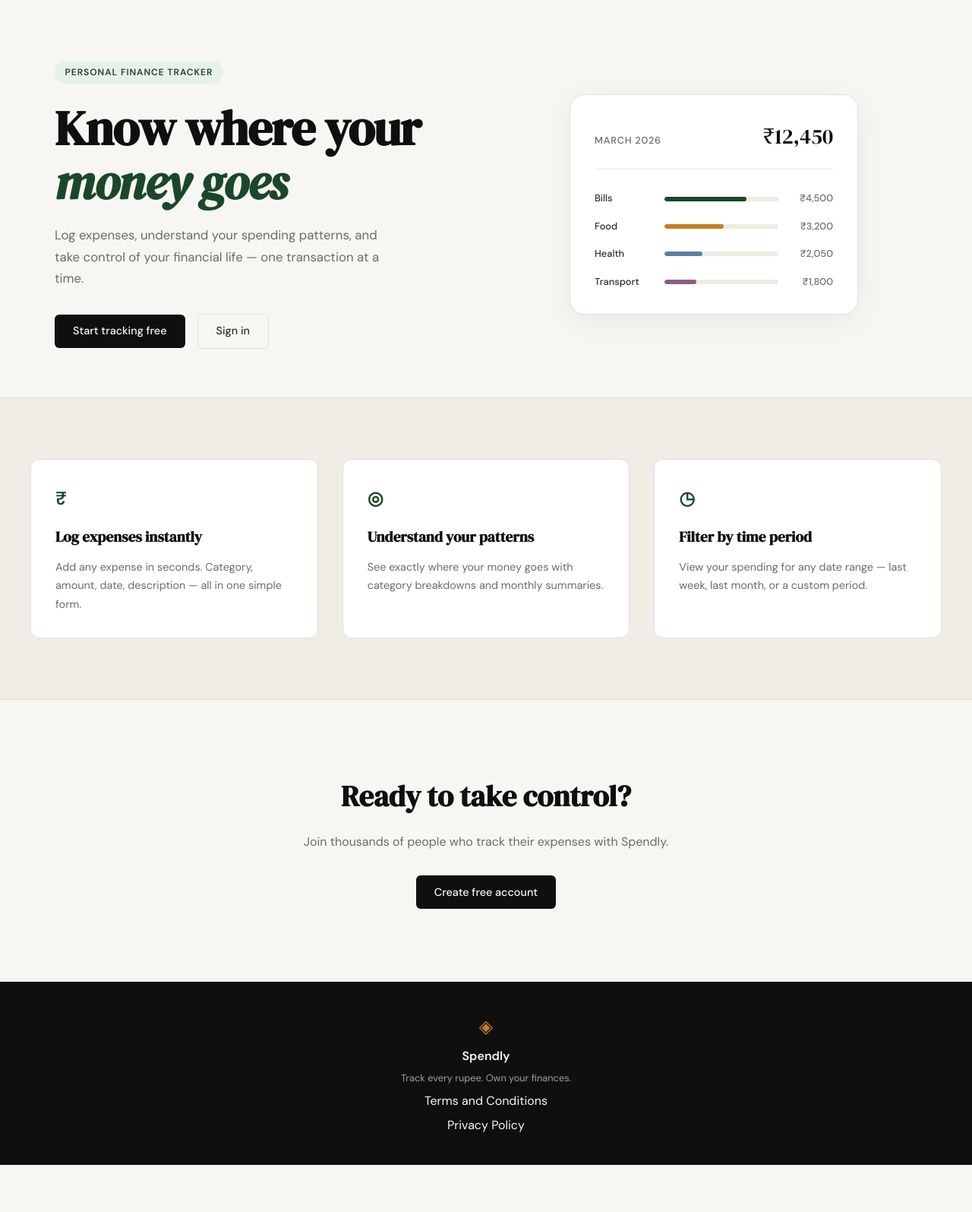
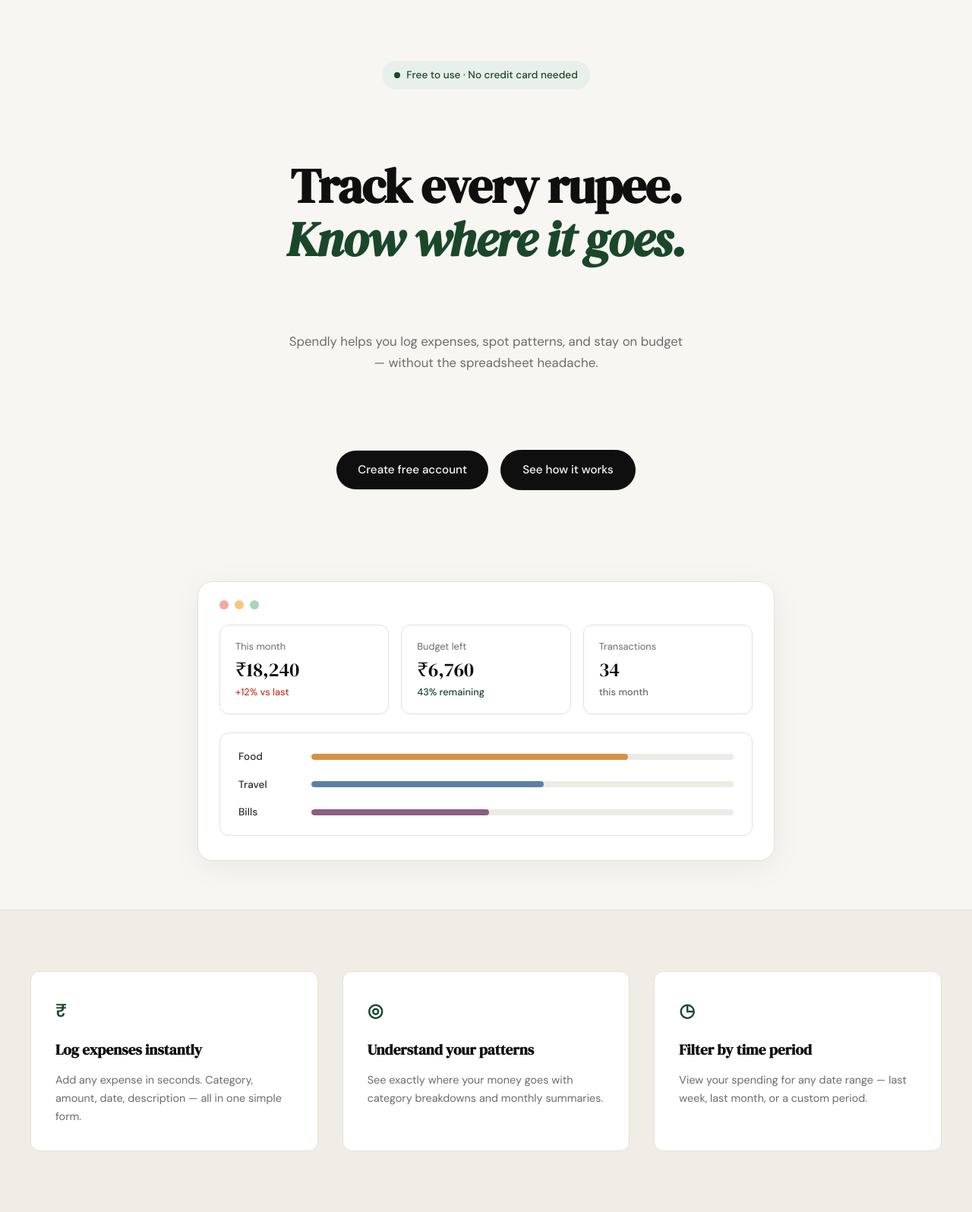
Before and after one commit to UTKARSH7385-sudo/spendly-true, a Flask app: page / in a window 1280 px wide. Shown: the part 61-1656 px from the top of the page at 76% size. Before the commit the page ends 1594 px from the top, so only its background shows below. Run offline with Flask 3, Linux system fonts and the light colour scheme.

Commit message:
landing: redesign hero section to match mockup

```diff
--- a/static/css/style.css
+++ b/static/css/style.css
@@ -528,3 +528,195 @@ a { color: inherit; text-decoration: none; }
     .nav-links a:not(.nav-cta) { display: none; }
     .hero { padding: 3rem 1rem 2rem; }
 }
+
+/* ------------------------------------------------------------------ */
+/* Hero — stacked (matches new design)                                 */
+/* ------------------------------------------------------------------ */
+
+.hero-stack {
+    display: flex;
+    flex-direction: column;
+    align-items: center;
+    text-align: center;
+    padding: 5rem 2rem 4rem;
+    max-width: var(--max-width);
+    margin: 0 auto;
+}
+
+/* Pill badge — green dot + sentence case, NOT uppercase */
+.hero-pill {
+    display: inline-flex;
+    align-items: center;
+    gap: 0.5rem;
+    background: var(--accent-light);
+    color: var(--accent);
+    font-size: 0.85rem;
+    font-weight: 500;
+    padding: 0.5rem 1rem;
+    border-radius: 999px;
+    margin-bottom: 1.75rem;
+}
+
+.hero-pill-dot {
+    width: 8px;
+    height: 8px;
+    border-radius: 50%;
+    background: var(--accent);
+    flex-shrink: 0;
+}
+
+/* Title — center-aligned, two lines, second line in green italic */
+.hero-title-2line {
+    text-align: center;
+    max-width: 760px;
+    margin-bottom: 1.25rem;
+}
+
+.hero-title-2line em {
+    color: var(--accent);
+    font-style: italic;
+}
+
+.hero-stack .hero-subtitle {
+    text-align: center;
+    max-width: 520px;
+    margin-bottom: 2.25rem;
+}
+
+.hero-stack .hero-actions {
+    justify-content: center;
+    margin-bottom: 3.5rem;
+}
+
+/* Pill-shaped buttons (screenshot buttons are pill-rounded) */
+.btn-pill {
+    border-radius: 999px;
+    padding: 0.85rem 1.75rem;
+    font-size: 0.95rem;
+}
+
+/* Make the second button look like the screenshot — dark outline, no fill */
+.hero-stack .btn-ghost.btn-pill {
+    background: var(--ink);
+    color: var(--paper);
+    border-color: var(--ink);
+}
+
+.hero-stack .btn-ghost.btn-pill:hover {
+    background: var(--accent);
+    border-color: var(--accent);
+    color: var(--paper);
+}
+
+/* Dashboard mock card */
+.dashboard-mock {
+    background: var(--paper-card);
+    border: 1px solid var(--border);
+    border-radius: var(--radius-lg);
+    padding: 1.5rem 1.75rem 2rem;
+    width: 100%;
+    max-width: 760px;
+    box-shadow: 0 8px 40px rgba(0,0,0,0.06);
+    text-align: left;
+}
+
+.dashboard-dots {
+    display: flex;
+    gap: 0.5rem;
+    margin-bottom: 1.25rem;
+}
+
+.dashboard-dot {
+    width: 12px;
+    height: 12px;
+    border-radius: 50%;
+    display: block;
+}
+
+.dashboard-dot-red    { background: #f4a8a0; }
+.dashboard-dot-amber  { background: #f6c87a; }
+.dashboard-dot-green  { background: #a8d4ba; }
+
+/* KPI tiles row */
+.dashboard-kpis {
+    display: grid;
+    grid-template-columns: repeat(3, 1fr);
+    gap: 1rem;
+    margin-bottom: 1.5rem;
+}
+
+.kpi-tile {
+    background: var(--paper-card);
+    border: 1px solid var(--border);
+    border-radius: var(--radius-md);
+    padding: 1.1rem 1.25rem;
+}
+
+.kpi-label {
+    font-size: 0.8rem;
+    color: var(--ink-muted);
+    margin-bottom: 0.35rem;
+}
+
+.kpi-value {
+    font-family: var(--font-display);
+    font-size: 1.6rem;
+    color: var(--ink);
+    margin-bottom: 0.4rem;
+    line-height: 1.1;
+}
+
+.kpi-delta {
+    font-size: 0.8rem;
+    font-weight: 500;
+}
+
+.kpi-delta-down    { color: var(--danger); }
+.kpi-delta-up      { color: var(--accent); }
+.kpi-delta-neutral { color: var(--ink-muted); }
+
+/* Bars card */
+.dashboard-bars {
+    background: var(--paper-card);
+    border: 1px solid var(--border);
+    border-radius: var(--radius-md);
+    padding: 1.25rem 1.5rem;
+    display: flex;
+    flex-direction: column;
+    gap: 0.9rem;
+}
+
+.bar-row {
+    display: grid;
+    grid-template-columns: 80px 1fr;
+    align-items: center;
+    gap: 1rem;
+}
+
+.bar-label {
+    font-size: 0.85rem;
+    font-weight: 500;
+    color: var(--ink-soft);
+}
+
+.bar-track {
+    height: 8px;
+    background: var(--border-soft);
+    border-radius: 999px;
+    overflow: hidden;
+}
+
+.bar-fill {
+    height: 100%;
+    border-radius: 999px;
+}
+
+.bar-food   { background: #d99043; }   /* warm orange */
+.bar-travel { background: #5b7fa6; }   /* muted blue */
+.bar-bills  { background: #8b5e83; }   /* muted purple */
+
+/* Stack dashboard tiles on small screens */
+@media (max-width: 640px) {
+    .dashboard-kpis { grid-template-columns: 1fr; }
+    .hero-stack { padding: 3rem 1.25rem 2.5rem; }
+}
--- a/templates/landing.html
+++ b/templates/landing.html
@@ -4,58 +4,59 @@
 
 {% block content %}
 
-<section class="hero">
-    <div class="hero-inner">
-        <div class="hero-badge">Personal Finance Tracker</div>
-        <h1 class="hero-title">
-            Know where your<br>
-            <em>money goes</em>
+<section class="hero hero-stack">
+    <div class="hero-pill">
+        <span class="hero-pill-dot"></span>
+        Free to use · No credit card needed
+    </div>
+    <h1 class="hero-title hero-title-2line">
+        Track every rupee.<br>
+        <em>Know where it goes.</em>
     </h1>
     <p class="hero-subtitle">
-            Log expenses, understand your spending patterns,
-            and take control of your financial life —
-            one transaction at a time.
+        Spendly helps you log expenses, spot patterns, and stay
+        on budget — without the spreadsheet headache.
     </p>
     <div class="hero-actions">
-            <a href="{{ url_for('register') }}" class="btn-primary">Start tracking free</a>
-            <a href="{{ url_for('login') }}" class="btn-ghost">Sign in</a>
+        <a href="{{ url_for('register') }}" class="btn-primary btn-pill">Create free account</a>
+        <a href="{{ url_for('login') }}" class="btn-ghost btn-pill">See how it works</a>
+    </div>
+
+    <div class="dashboard-mock">
+        <div class="dashboard-dots">
+            <span class="dashboard-dot dashboard-dot-red"></span>
+            <span class="dashboard-dot dashboard-dot-amber"></span>
+            <span class="dashboard-dot dashboard-dot-green"></span>
+        </div>
+        <div class="dashboard-kpis">
+            <div class="kpi-tile">
+                <div class="kpi-label">This month</div>
+                <div class="kpi-value">₹18,240</div>
+                <div class="kpi-delta kpi-delta-down">+12% vs last</div>
+            </div>
+            <div class="kpi-tile">
+                <div class="kpi-label">Budget left</div>
+                <div class="kpi-value">₹6,760</div>
+                <div class="kpi-delta kpi-delta-up">43% remaining</div>
+            </div>
+            <div class="kpi-tile">
+                <div class="kpi-label">Transactions</div>
+                <div class="kpi-value">34</div>
+                <div class="kpi-delta kpi-delta-neutral">this month</div>
             </div>
         </div>
-    <div class="hero-visual">
-        <div class="mock-card">
-            <div class="mock-card-header">
-                <span class="mock-label">March 2026</span>
-                <span class="mock-total">₹12,450</span>
+        <div class="dashboard-bars">
+            <div class="bar-row">
+                <span class="bar-label">Food</span>
+                <div class="bar-track"><div class="bar-fill bar-food" style="width: 75%"></div></div>
             </div>
-            <div class="mock-bars">
-                <div class="mock-bar-row">
-                    <span class="mock-cat">Bills</span>
-                    <div class="mock-bar-track">
-                        <div class="mock-bar" style="width: 72%"></div>
+            <div class="bar-row">
+                <span class="bar-label">Travel</span>
+                <div class="bar-track"><div class="bar-fill bar-travel" style="width: 55%"></div></div>
             </div>
-                    <span class="mock-amt">₹4,500</span>
-                </div>
-                <div class="mock-bar-row">
-                    <span class="mock-cat">Food</span>
-                    <div class="mock-bar-track">
-                        <div class="mock-bar mock-bar-2" style="width: 52%"></div>
-                    </div>
-                    <span class="mock-amt">₹3,200</span>
-                </div>
-                <div class="mock-bar-row">
-                    <span class="mock-cat">Health</span>
-                    <div class="mock-bar-track">
-                        <div class="mock-bar mock-bar-3" style="width: 33%"></div>
-                    </div>
-                    <span class="mock-amt">₹2,050</span>
-                </div>
-                <div class="mock-bar-row">
-                    <span class="mock-cat">Transport</span>
-                    <div class="mock-bar-track">
-                        <div class="mock-bar mock-bar-4" style="width: 28%"></div>
-                    </div>
-                    <span class="mock-amt">₹1,800</span>
-                </div>
+            <div class="bar-row">
+                <span class="bar-label">Bills</span>
+                <div class="bar-track"><div class="bar-fill bar-bills" style="width: 42%"></div></div>
             </div>
         </div>
     </div>
```
Lines whose indentation alone changed are shown as unchanged.
